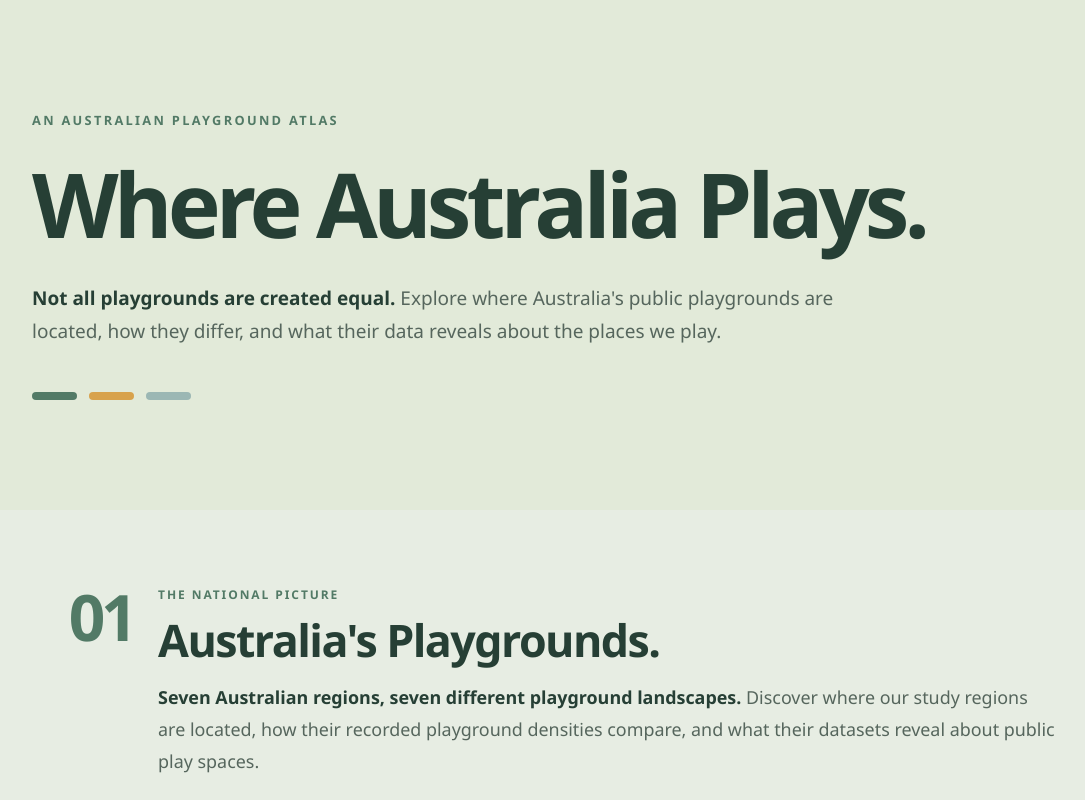
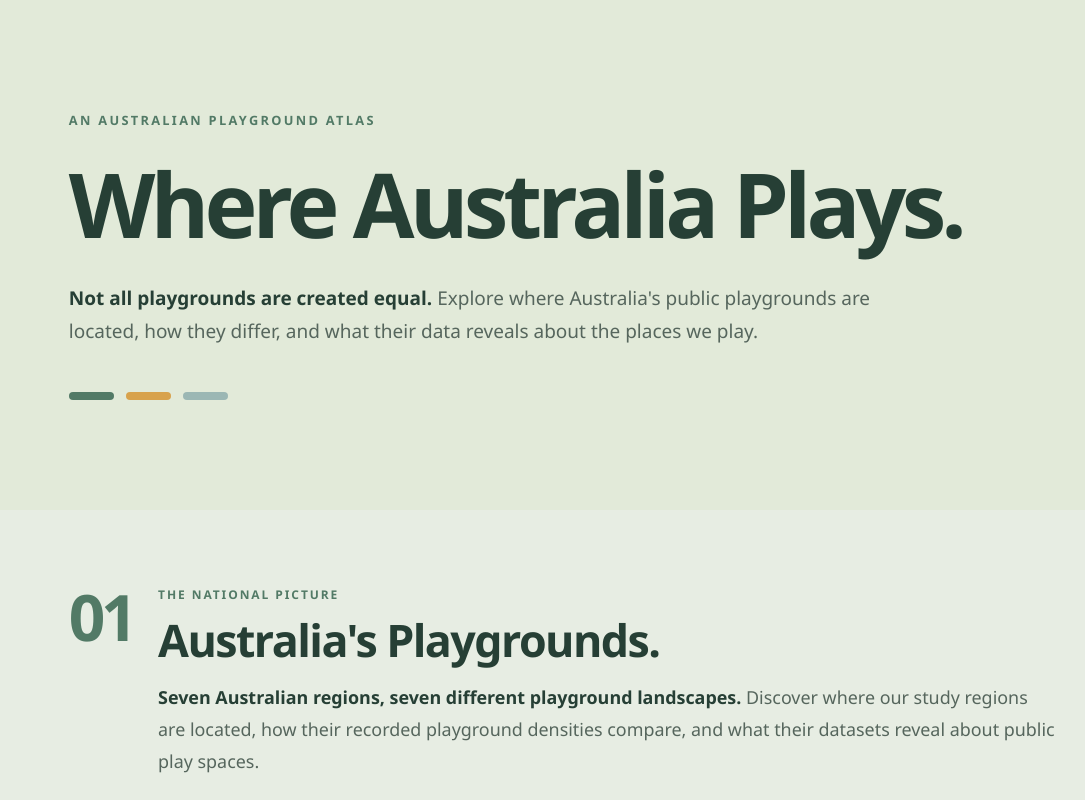
Before and after one commit to bgri0007-byte/FIT3179-Assignment-2, a plain HTML site: page index.html in a window 1280 px wide. Shown: the top 800 px of the page, without its empty margins (8-1093 px from the left). Drawn offline with Linux system fonts and the light colour scheme; a script that the page names is missing.

Commit message:
Improve hero alignment

```diff
--- a/style.css
+++ b/style.css
@@ -91,7 +91,7 @@ body {
 
 .hero {
   position: relative;
-  padding: 110px max(40px, calc((100vw - 1300px) / 2));
+  padding: 110px max(40px, 6vw);
   background: var(--sage);
   overflow: hidden;
 }
```
